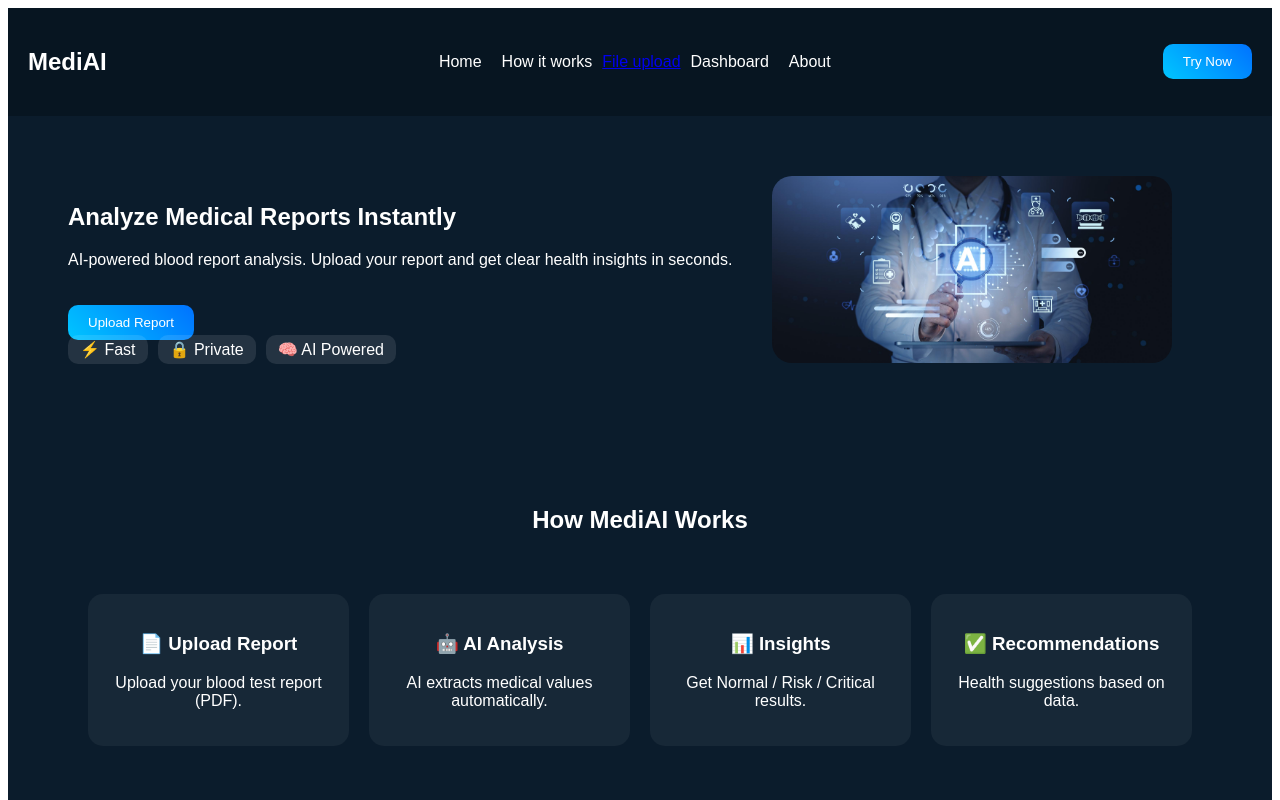
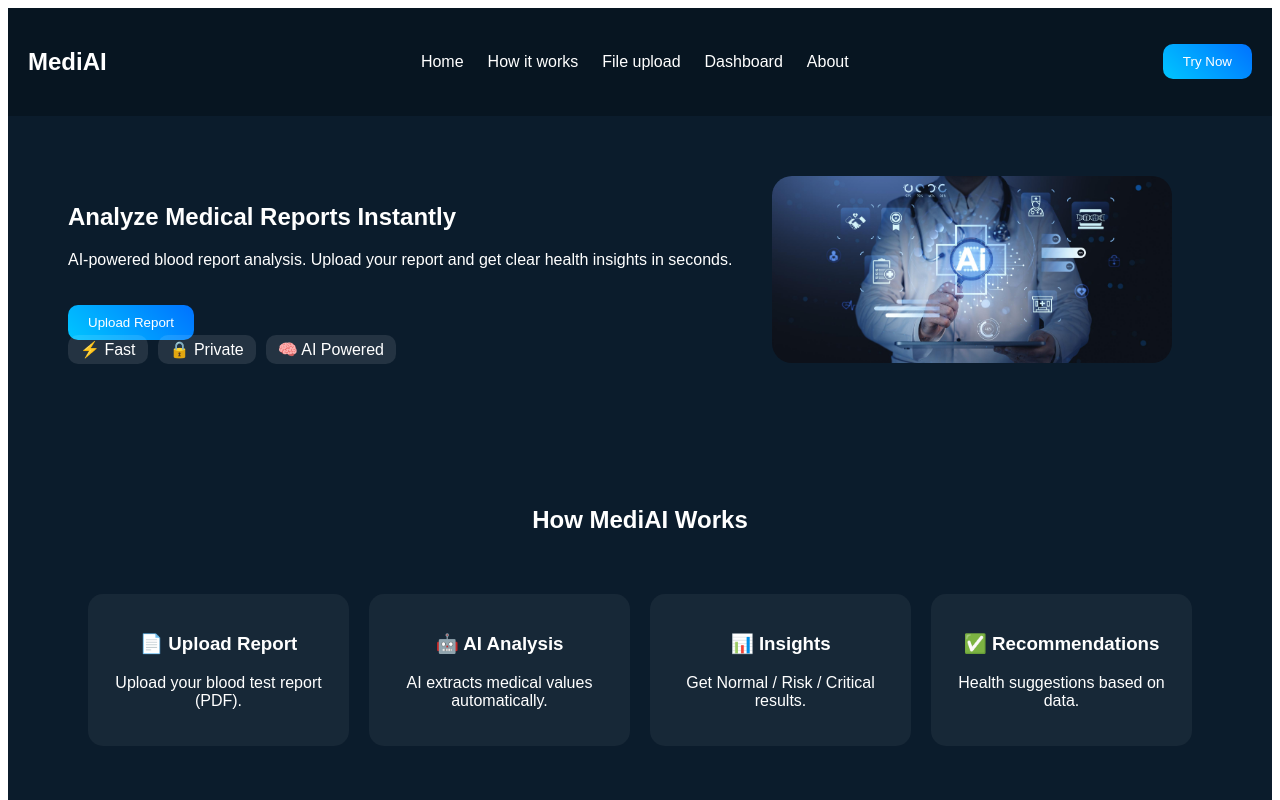
Before and after one commit to Rahul2127git/MediAI-Diagnostics, a Next.js app in the folder mediai-diagnostics/frontend/: page / in a window 1280 px wide. Shown: the top 800 px of the page. Built offline with nearby package versions, Linux system fonts and the light colour scheme.

Commit message:
Update index.js

```diff
--- a/mediai-diagnostics/frontend/pages/index.js
+++ b/mediai-diagnostics/frontend/pages/index.js
@@ -1,6 +1,16 @@
 import Link from "next/link";
+import { useRouter } from "next/router";
 
 export default function Home() {
+  const router = useRouter();
+
+  const scrollTo = (id) => {
+    const section = document.getElementById(id);
+    if (section) {
+      section.scrollIntoView({ behavior: "smooth" });
+    }
+  };
+
   return (
     <div className="container">
 
@@ -9,16 +19,16 @@ export default function Home() {
         <h2>MediAI</h2>
 
         <div className="nav-links">
-          <a href="#home">Home</a>
-          <a href="#how">How it works</a>
-          <Link href="/upload">File upload</Link>
-          <a href="#dashboard">Dashboard</a>
-          <a href="#about">About</a>
+          <a onClick={() => scrollTo("home")}>Home</a>
+          <a onClick={() => scrollTo("how")}>How it works</a>
+          <a onClick={() => router.push("/upload")}>File upload</a>
+          <a onClick={() => scrollTo("dashboard")}>Dashboard</a>
+          <a onClick={() => scrollTo("about")}>About</a>
         </div>
 
-        <Link href="/upload">
-          <button className="primary">Try Now</button>
-        </Link>
+        <button className="primary" onClick={() => router.push("/upload")}>
+          Try Now
+        </button>
       </nav>
 
       {/* HERO */}
@@ -30,9 +40,12 @@ export default function Home() {
             clear health insights in seconds.
           </p>
 
-          <Link href="/upload">
-            <button className="primary big">Upload Report</button>
-          </Link>
+          <button
+            className="primary big"
+            onClick={() => router.push("/upload")}
+          >
+            Upload Report
+          </button>
 
           <div className="tags">
             <span>⚡ Fast</span>
@@ -137,7 +150,8 @@ export default function Home() {
         }
 
         .nav-links a {
-          margin: 0 10px;
+          margin: 0 12px;
+          cursor: pointer;
           color: white;
           text-decoration: none;
         }
```
